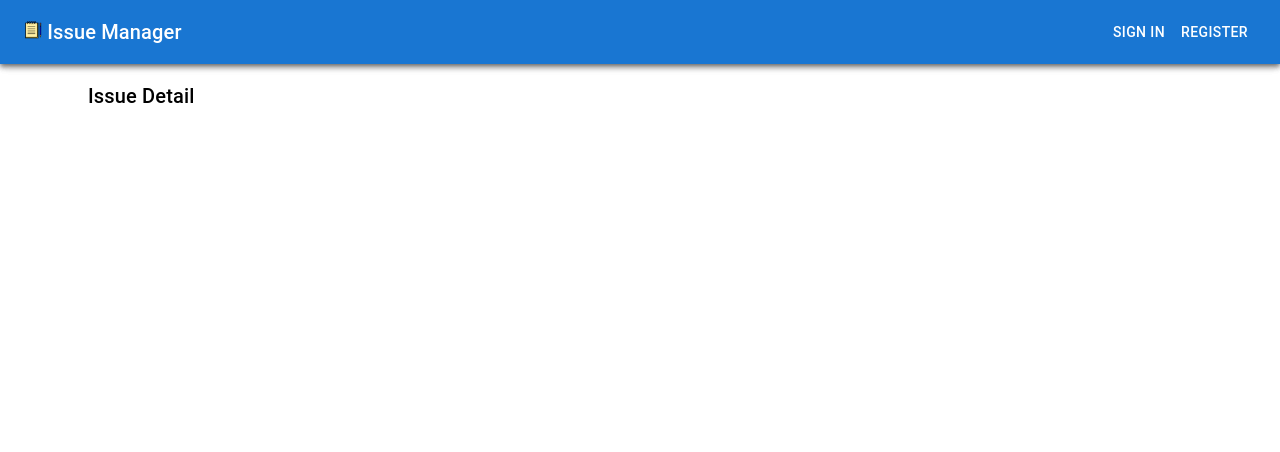
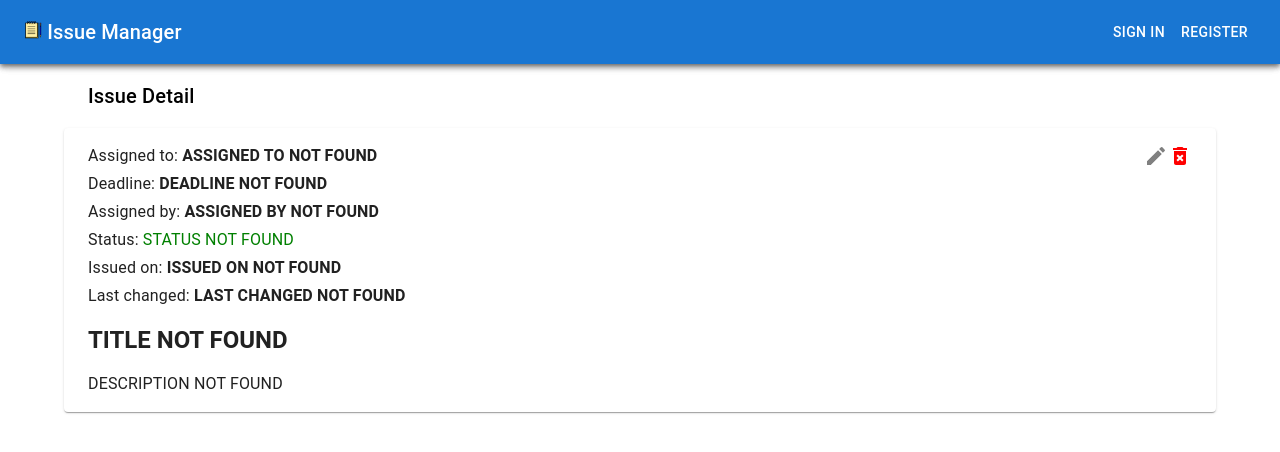
Before and after one commit to Bug-Tracker-Organization/Bug-Tracker-Frontend, a React (Create React App) app: page /issue-detail in a window 1280 px wide. Shown: the top 452 px of the page. Built offline with nearby package versions, Linux system fonts and the light colour scheme.

Commit message:
Added issue details to Issue Detail page

```diff
--- a/src/pages/EditIssue/EditIssue.js
+++ b/src/pages/EditIssue/EditIssue.js
@@ -107,7 +107,7 @@ export default function EditIssue(props) {
           </Typography>
         </Toolbar>
         <Paper sx={{ width: '100%', overflow: 'hidden' }}>
-          <Container>
+          <Container sx={{ marginTop: 2, marginBottom: 2 }}>
             <TextField
               required
               fullWidth
@@ -119,7 +119,7 @@ export default function EditIssue(props) {
               helperText={errorTitle ? "This field is required" : null}
               error={errorTitle}
               onChange={handleOnChange}
-              sx={{ marginTop: 3 }}
+              sx={{ marginTop: 2 }}
             />
             <TextField
               required
@@ -184,8 +184,7 @@ export default function EditIssue(props) {
             <Button variant="contained" onClick={handleCreateIssue} sx={{
                 backgroundColor: blue[500], color: 'white',
                 marginTop: 2,
-                marginRight: 1,
-                marginBottom: 2
+                marginRight: 1
               }}>
               Save
             </Button>
@@ -197,8 +196,7 @@ export default function EditIssue(props) {
                   bgcolor: red[700],
                   color: 'white',
                 },
-                marginTop: 2,
-                marginBottom: 2 }}>
+                marginTop: 2 }}>
               Cancel
             </Button>
           </Container>
--- a/src/pages/IssueDetail/IssueDetail.js
+++ b/src/pages/IssueDetail/IssueDetail.js
@@ -1,16 +1,141 @@
+import { useState } from 'react';
 import { Container } from '@mui/material';
+import Button from '@mui/material/Button';
 import Typography from '@mui/material/Typography';
 import Toolbar from '@mui/material/Toolbar';
+import Paper from '@mui/material/Paper';
+import { blue, red } from '@mui/material/colors';
+import EditIcon from '@mui/icons-material/Edit';
+import DeleteForeverIcon from '@mui/icons-material/DeleteForever';
+import Box from '@mui/material/Box';
+import Modal from '@mui/material/Modal';
+import { Link, useNavigate } from 'react-router-dom';
 
 export default function IssueDetail(props) {
+
+  const [id, setId] = useState(null);
+  const [title, setTitle] = useState('TITLE NOT FOUND');
+  const [description, setDescription] = useState('DESCRIPTION NOT FOUND');
+  const [assignedTo, setAssignedTo] = useState('ASSIGNED TO NOT FOUND');
+  const [deadline, setDeadline] = useState('DEADLINE NOT FOUND');
+  const [assignedBy, setAssignedBy] = useState('ASSIGNED BY NOT FOUND');
+  const [status, setStatus] = useState('STATUS NOT FOUND');
+  const [issuedOn, setIssuedOn] = useState('ISSUED ON NOT FOUND');
+  const [lastChanged, setLastChanged] = useState('LAST CHANGED NOT FOUND');
+  const navigate = useNavigate();
+
+  function getStatusColor(status) {
+    if (status === 'Assigned') {
+      return 'orange';
+    } else if (status === 'In progress') {
+      return blue[500];
+    } else if (status === 'Completed') {
+      return 'blue';
+    }
+    return 'green';
+  }
+
+  // Modal - Delete issue
+  const [openDeleteIssueModal, setOpenDeleteIssueModal] = useState(false);
+  const handleOpenDeleteIssueModal = () => {
+    setOpenDeleteIssueModal(true);
+  };
+
+  const handleCloseDeleteIssueModal = () => setOpenDeleteIssueModal(false);
+  const handleRemoveIssue = () => {
+    // Send request to delete from database
+
+    setOpenDeleteIssueModal(false);
+    navigate('/issues-overview', {state: null});
+  }
+
+  const style = {
+    position: 'absolute',
+    top: '50%',
+    left: '50%',
+    transform: 'translate(-50%, -50%)',
+    width: 400,
+    bgcolor: 'background.paper',
+    border: '2px solid #000',
+    boxShadow: 24,
+    p: 4,
+  };
+
   return (
     <>
+      <Modal
+        open={openDeleteIssueModal}
+        onClose={handleCloseDeleteIssueModal}
+        aria-labelledby="modal-modal-title"
+        aria-describedby="modal-modal-description"
+      >
+        <Box sx={style}>
+          <Typography id="modal-modal-title" variant="h6" component="h2">
+            Remove Issue
+          </Typography>
+          <Typography id="modal-modal-description" sx={{ mt: 2 }}>
+            You are about to remove the issue <i>{title}</i>. Continue?
+          </Typography>
+          <Button variant="contained" onClick={handleRemoveIssue} sx={{
+              backgroundColor: 'red',
+              color: 'white',
+              ':hover': {
+                bgcolor: red[700],
+                color: 'white',
+              },
+              marginTop: 2,
+              marginRight: 1,
+            }}>
+            Remove
+          </Button>
+          <Button variant="contained" onClick={handleCloseDeleteIssueModal} sx={{ backgroundColor: blue[500], color: 'white', marginTop: 2 }}>
+            Cancel
+          </Button>
+        </Box>
+      </Modal>
       <Container>
         <Toolbar>
-        <Typography id="modal-modal-title" variant="h6" component="h2">
+          <Typography variant="h6" component="h2">
             Issue Detail
           </Typography>
         </Toolbar>
+        <Paper sx={{ width: '100%', overflow: 'hidden' }}>
+          <Container sx={{ marginTop: 2, marginBottom: 2 }}>
+            <Typography>
+              Assigned to: <b>{assignedTo}</b>
+              <Typography display="inline" sx={{ float: 'right' }}>
+                <Link color="inherit" to={"/edit-issue"}>
+                  <EditIcon sx={{ cursor: 'pointer', color: 'grey' }}/>
+                </Link>
+                <DeleteForeverIcon
+                  onClick={() => handleOpenDeleteIssueModal()}
+                  sx={{ cursor: 'pointer', color: 'red' }}
+                />
+              </Typography>
+            </Typography>
+            <Typography sx={{ marginTop: 0.5 }}>
+              Deadline: <b>{deadline}</b>
+            </Typography>
+            <Typography sx={{ marginTop: 0.5 }}>
+              Assigned by: <b>{assignedBy}</b>
+            </Typography>
+            <Typography sx={{ marginTop: 0.5 }}>
+              Status: <Typography display="inline" sx={{ color: getStatusColor(status) }}>{status}</Typography>
+            </Typography>
+            <Typography sx={{ marginTop: 0.5 }}>
+              Issued on: <b>{issuedOn}</b>
+            </Typography>
+            <Typography sx={{ marginTop: 0.5 }}>
+              Last changed: <b>{lastChanged}</b>
+            </Typography>
+            <Typography variant="h5" component="h2" sx={{ marginTop: 2, marginBottom: 2}}>
+              <b>{title}</b>
+            </Typography>
+            <Typography>
+              {description}
+            </Typography>
+          </Container>
+        </Paper>
       </Container>
     </>
   );
```
Lines whose indentation alone changed are shown as unchanged.
